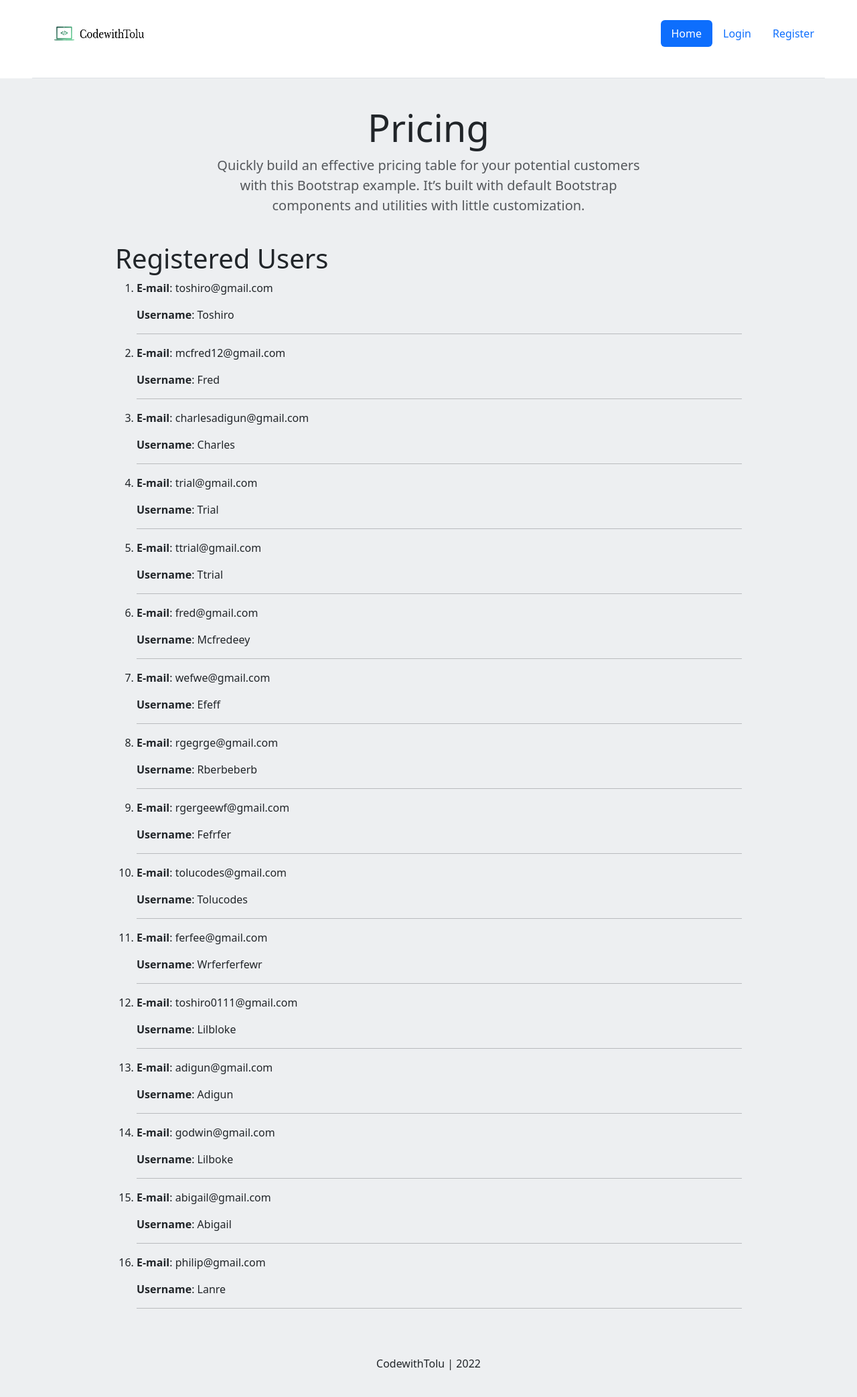
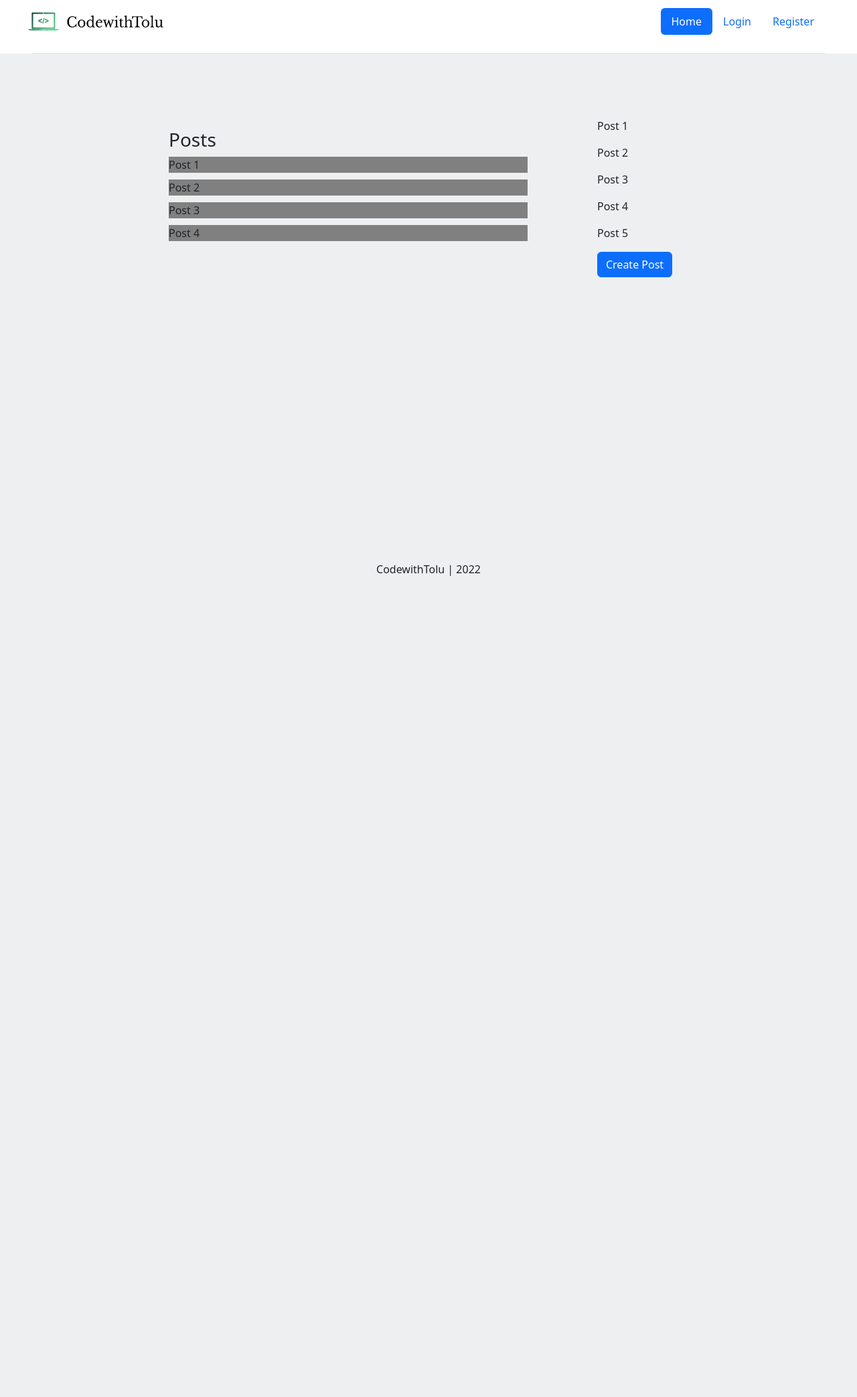
Before and after one commit to Goddy01/Blogging-Site-Genuine-, a Django app: page / in a window 1280 px wide. Shown: the whole page at 67% size. After the commit the page ends 860 px from the top, so only its background shows below. Run offline with Django 4.2, Linux system fonts and the light colour scheme; data comes from the database, SQL or seed files in the repository; some libraries are stand-ins or nearby versions.

Commit message:
creating the homepage of the site

```diff
--- a/blog_app/templates/blog_app/home.html
+++ b/blog_app/templates/blog_app/home.html
@@ -2,22 +2,56 @@
 {% block title %}Home{% endblock title %}
 
 {% block content %}
+
+<style>
+    .blog-post-container {
+        display: block;
+        background-color: gray;
+        margin-bottom: 10px;
+    }
+</style>
+
 <div class="pricing-header p-3 pb-md-4 mx-auto text-center">
-    <h1 class="display-4 fw-normal">Pricing</h1>
-    <p class="fs-5 text-muted">Quickly build an effective pricing table for your potential customers with this Bootstrap example. It’s built with default Bootstrap components and utilities with little customization.</p>
+    <h1 class="display-4 fw-normal"></h1>
+    <p class="fs-5 text-muted"></p>
   </div>
 <div class="container">
-    <div class="d-flex flex-column">
-        <h1>Registered Users</h1>
-        <ol>
-            {% for account in accounts %}
-            <li>
-                <p><b>E-mail</b>: {{ account }}</p>
-                <p><b>Username</b>: {{ account.username|title }}</p>
-            </li>
-            <hr>
-        {% endfor %}
-        </ol>
+    <div class="row">
+
+        <!-- For 'Create Blog', whin the screen is not large -->
+        <div class="col-lg-7 offset-lg-1  d-lg-none">
+            <a href="#" class="btn btn-primary">Create Post</a>
+        </div>
+
+        <!-- For the left column which is the Blog Feed -->
+        <div class="left-column col-lg-7 offset-lg-1 mt-3 pt-3">
+            <h3>Posts</h3>
+            <div class="blog-post-container">
+                Post 1
+            </div>
+            <div class="blog-post-container">
+                Post 2
+            </div>
+            <div class="blog-post-container">
+                Post 3
+            </div>
+            <div class="blog-post-container">
+                Post 4
+            </div>
+        </div>
+
+        <!-- For the right column which is 'Create Blog' when the screen is large -->
+        <div class="right-column offset-lg-1 col-lg-3 d-lg-flex flex-column d-none pt-3">
+            <div class="create-post-bar">
+                <p>Post 1</p>
+                <p>Post 2</p>
+                <p>Post 3</p>
+                <p>Post 4</p>
+                <p>Post 5</p>
+                <a href="#" class="btn btn-primary">Create Post</a>
+            </div>
+        </div>
+
     </div>
 </div>
 {% endblock content %}
--- a/templates/base.html
+++ b/templates/base.html
@@ -16,11 +16,18 @@
               <div class="d-flex flex-column flex-md-row align-items-center pb-3 mb-4 border-bottom header">
                 <a href="/" class="d-flex align-items-center mb-3 mb-md-0 me-md-auto text-dark text-decoration-none">
                     <span class="fs-4">
-                        <img style="width: 200px; height: 100px;" src="{% static 'cover.png' %}" alt="ee">
+                        <img class="logo" src="{% static 'cover.png' %}" alt="ee">
                     </span>
                   </a>
                   {% with request.resolver_match.url_name as url_name %}
-                    <ul class="nav nav-pills nav-fill">
+                  <button class="navbar-toggler d-md-none" type="button" data-mdb-toggle="collapse"
+                data-mdb-target="#navbarToggleExternalContent3" aria-controls="navbarToggleExternalContent3"
+                aria-expanded="false" aria-label="Toggle navigation">
+                    <a href="javascript:void(0);" class="icon" onclick="myFunction()">
+                        <i class="fas fa-bars"></i>
+                    </a>
+                </button>
+                    <ul class="nav nav-pills nav-fill nav-list">
                         <li class="nav-item"><a href="{% url 'home_page' %}" class="nav-link {% if url_name == 'home_page' %}active{% endif %}" aria-current="page">Home</a></li>
                         {% if request.user.is_authenticated %}
                         <li class="nav-item"><a href="{% url 'logout' %}" class="nav-link {% if url_name == 'logout' %}active{% endif %}">Logout</a></li>
@@ -31,6 +38,7 @@
                         <li class="nav-item active"><a href="{% url 'register' %}" class="nav-link {% if url_name == 'register' %}active{% endif %}">Register</a></li>
                         {% endif %}
                     </ul>
+
                   {% endwith %}
               </div>
             </header>
--- a/templates/snippets/header.html
+++ b/templates/snippets/header.html
@@ -13,6 +13,8 @@
 
 <!-- Bootstrap core CSS -->
 <link href="../assets/dist/css/bootstrap.min.css" rel="stylesheet">
+
+<link rel="stylesheet" href="https://cdnjs.cloudflare.com/ajax/libs/font-awesome/6.1.1/css/all.min.css" integrity="sha512-KfkfwYDsLkIlwQp6LFnl8zNdLGxu9YAA1QvwINks4PhcElQSvqcyVLLD9aMhXd13uQjoXtEKNosOWaZqXgel0g==" crossorigin="anonymous" referrerpolicy="no-referrer" />
 <style type="text/css">
         body {
         background-color: #EDEFF1;
@@ -23,10 +25,24 @@
         height:100%;
     }
 
+    .header {
+        height: 80px;
+        /* max-height: 100px; */
+        /* margin-top: -30px; */
+        /* background-color: red; */
+        width: 100%;
+    }
+
+    ul {
+        /* position: absolute; */
+        float: right;
+    }
+
     .logo {
-        width: 250px;
-        height: 100px;
-        margin-bottom: -30px;
+        width: 300px;
+        height: 130px;
+        /* margin-bottom: -30px; */
+        margin-left: -55px;
     }
 
 
@@ -75,4 +91,28 @@
   max-width: 700px;
 }
 
+@media (max-width: 767px) {
+    .nav-list {
+        display: none;
+    }
+
+    .header {
+        height: 80px;
+        /* background-color: red; */
+    }
+
+    .logo {
+        /* height: 50px; */
+        margin-top: -30px;
+    }
+
+    .navbar-toggler {
+        display: inline;
+        position: absolute;
+        right: 0px;
+        top: 17px;
+        font-size: 25px;
+    }
+}
+
 </style>
```
